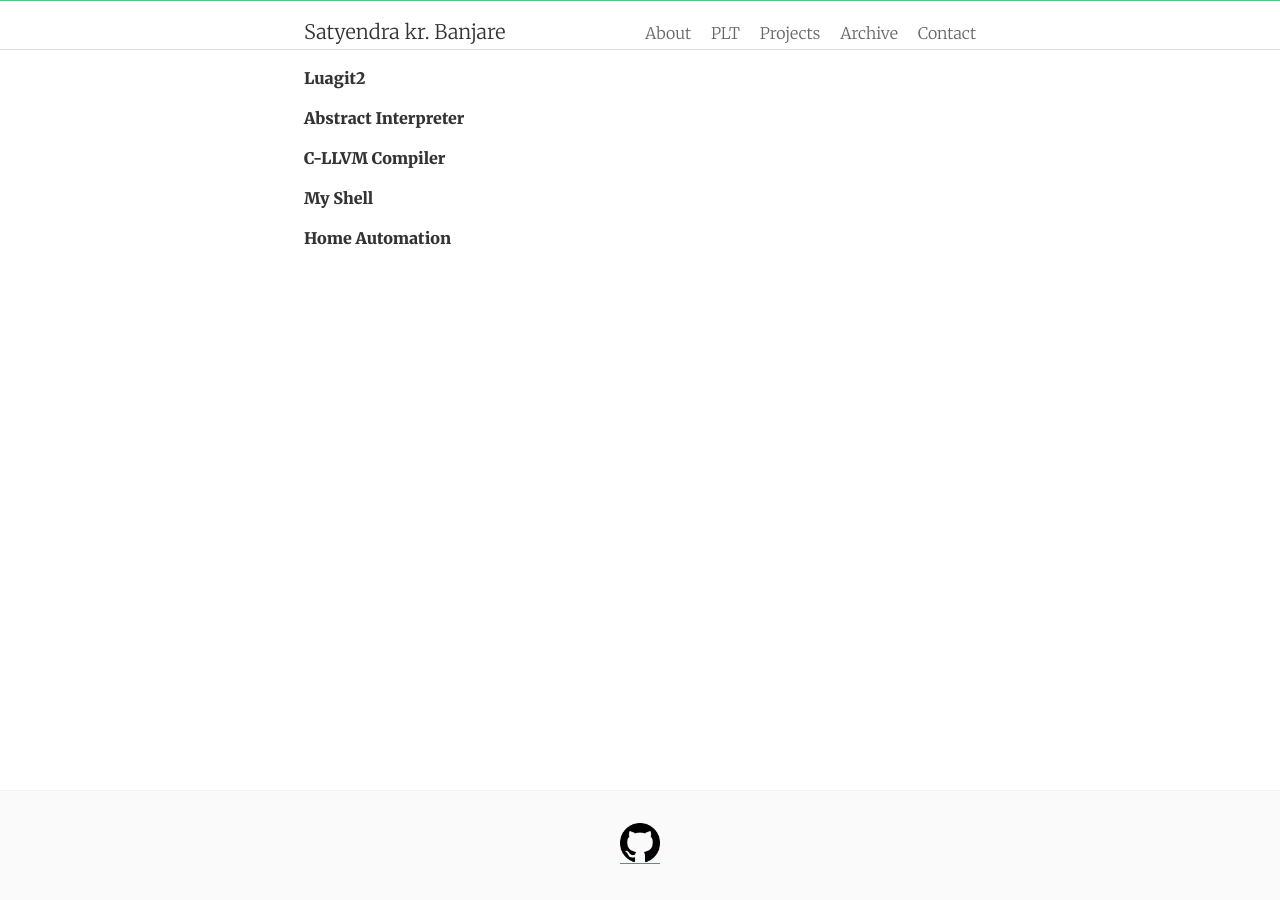
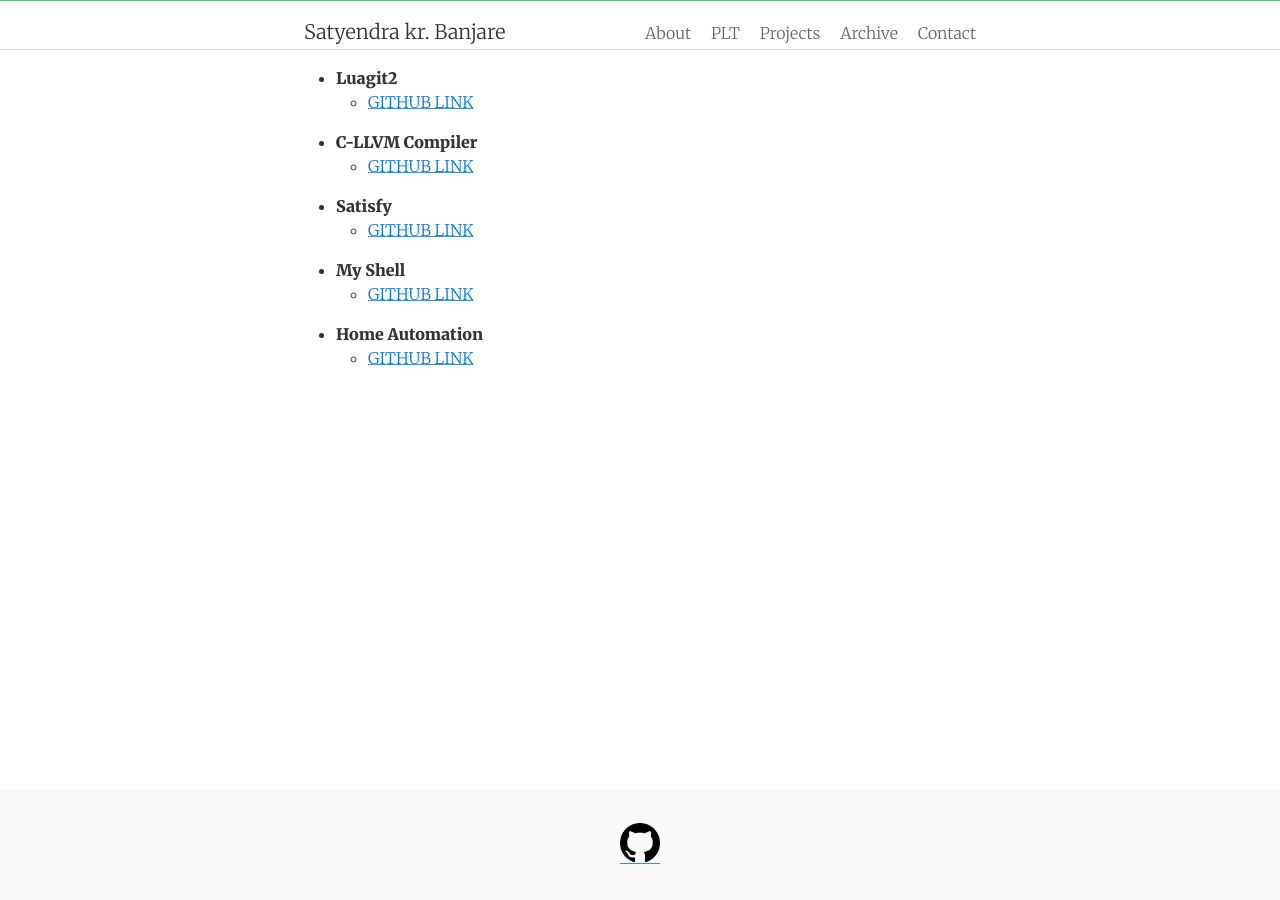
Before and after one commit to SatyendraBanjare/SatyendraBanjare.github.io, a Jekyll site: the page built from projects.md, in a window 1280 px wide. Built offline with Jekyll 4.4.1, drawn with Linux system fonts in a browser that asks for light colours; nearby versions of some CDN libraries.

Commit message:
added repo links

```diff
--- a/projects.md
+++ b/projects.md
@@ -6,12 +6,17 @@ tags: projects
 ---
 
 
-**Luagit2**
+- **Luagit2**
+	+ [GITHUB LINK](https://github.com/SatyendraBanjare/luagit2)
 
-**Abstract Interpreter**
+- **C-LLVM Compiler**
+	+ [GITHUB LINK](https://github.com/SatyendraBanjare/C-LLVM-compiler)
 
-**C-LLVM Compiler**
+- **Satisfy**
+	+ [GITHUB LINK](https://github.com/SatyendraBanjare/Satisfy)
 
-**My Shell**
+- **My Shell**
+	+ [GITHUB LINK](https://github.com/SatyendraBanjare/myshell)
 
-**Home Automation**
+- **Home Automation**
+	+ [GITHUB LINK](https://github.com/SatyendraBanjare/Project-HomeAutomation/)
```
